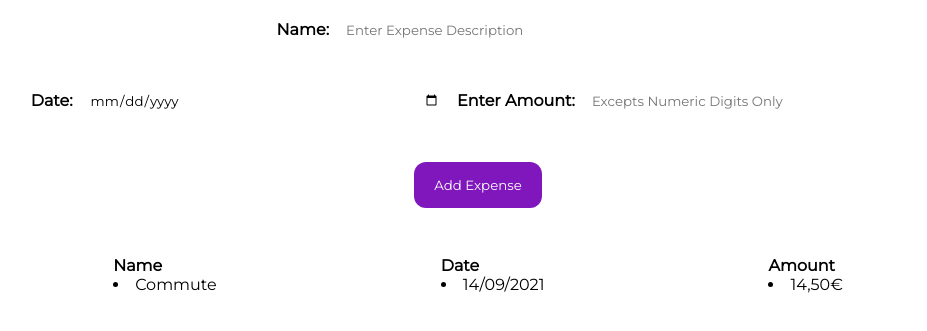
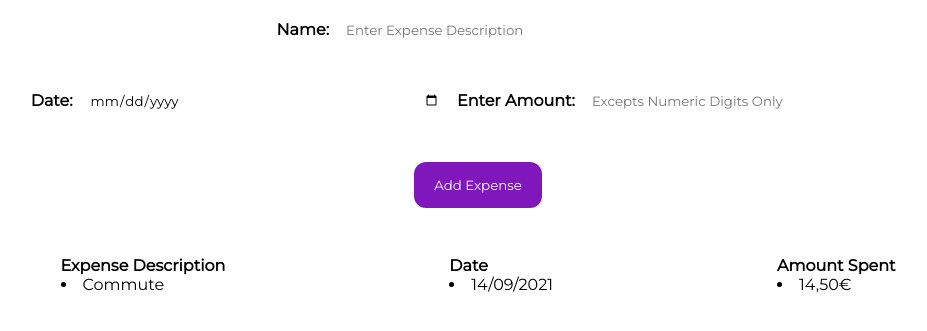
Before and after one commit to N-Musa/expense__tracker, a website: page index.html in a window 1280 px wide. Shown: the part 85-416 px from the top of the page, without its empty margins (162-1089 px from the left). Drawn offline with Linux system fonts and the light colour scheme.

Commit message:
h4 naming modification

```diff
--- a/index.html
+++ b/index.html
@@ -33,7 +33,7 @@
     </main>
     <div class="container">
       <div class="entry__name">
-       <h4>Name</h4>
+       <h4>Expense Description</h4>
        <li>Commute</li>
       </div>
       <div class="entry__date">
@@ -41,7 +41,7 @@
         <li>14/09/2021</li>
       </div>
       <div class="entry__amount">
-        <h4>Amount</h4>
+        <h4>Amount Spent</h4>
         <li>14,50€</li>
       </div>
     </div>
```
